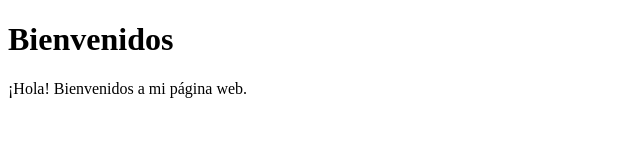
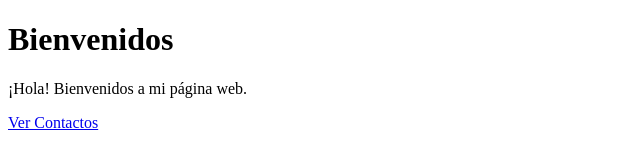
Before and after one commit to yayil2003/git, a plain HTML site: page index.html in a window 1280 px wide. Shown: the whole page, without its empty margins (0-640 px from the left). Drawn offline with Linux system fonts and the light colour scheme.

Commit message:
Index con link a contactos

```diff
--- a/index.html
+++ b/index.html
@@ -8,5 +8,6 @@
 <body>
     <h1>Bienvenidos</h1>
     <p>¡Hola! Bienvenidos a mi página web.</p>
+    <a href="contactos.html">Ver Contactos</a>
 </body>
 </html>
```
